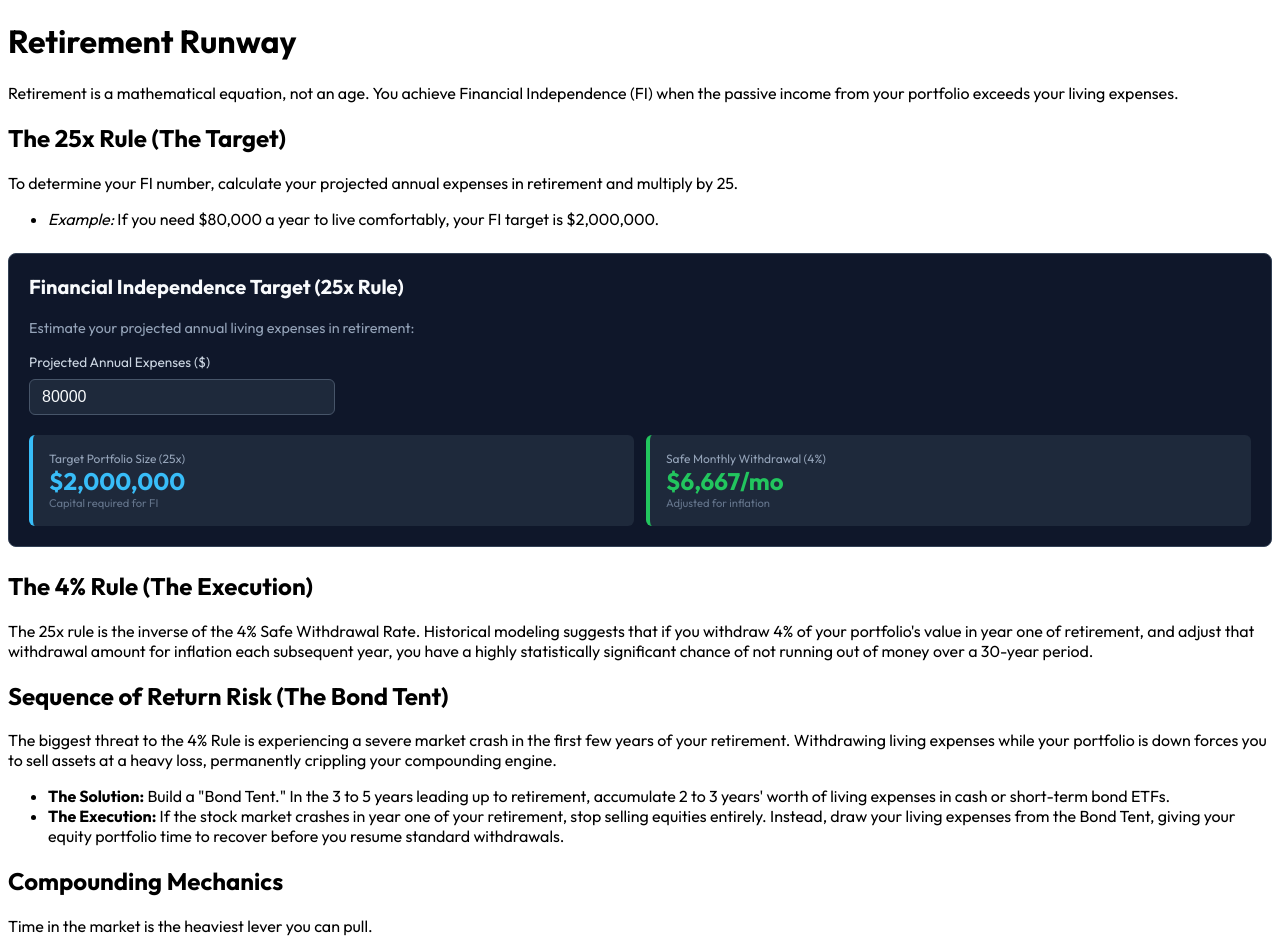
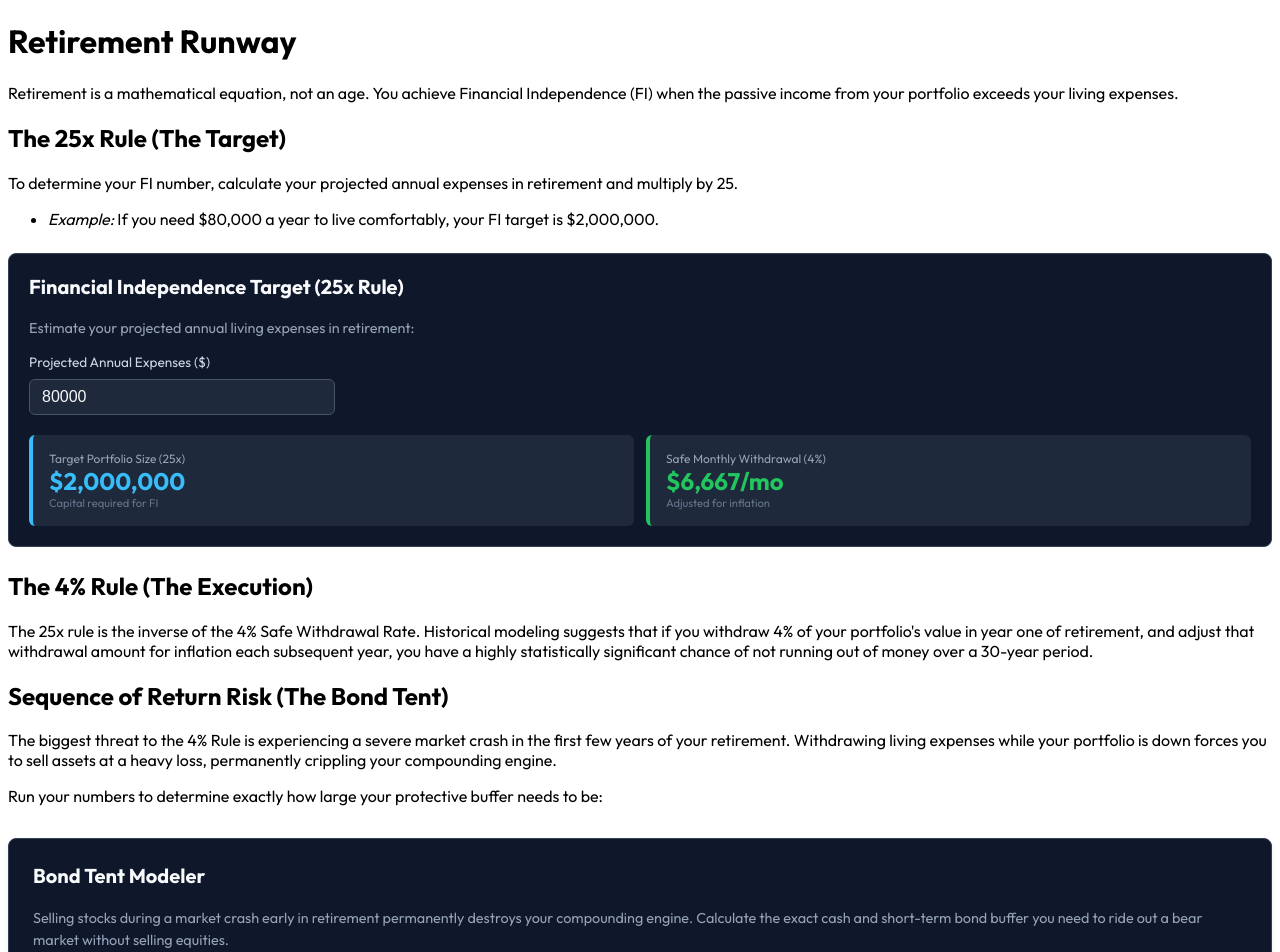
Before and after one commit to aa3682/diy-wealth-framework, a Next.js app: page /05-retirement-runway in a window 1280 px wide. Shown: the top 952 px of the page. Built offline with nearby package versions, Linux system fonts and the light colour scheme.

Commit message:
Update 05-retirement-runway.mdx

```diff
--- a/pages/05-retirement-runway.mdx
+++ b/pages/05-retirement-runway.mdx
@@ -1,4 +1,5 @@
 import FiCalculator from '../components/FiCalculator'
+import BondTentModeler from '../components/BondTentModeler'
 import LeadCapture from '../components/LeadCapture'
 
 # Retirement Runway
@@ -16,6 +17,11 @@ The 25x rule is the inverse of the 4% Safe Withdrawal Rate. Historical modeling
 
 ## Sequence of Return Risk (The Bond Tent)
 The biggest threat to the 4% Rule is experiencing a severe market crash in the first few years of your retirement. Withdrawing living expenses while your portfolio is down forces you to sell assets at a heavy loss, permanently crippling your compounding engine.
+
+Run your numbers to determine exactly how large your protective buffer needs to be:
+
+<BondTentModeler />
+
 * **The Solution:** Build a "Bond Tent." In the 3 to 5 years leading up to retirement, accumulate 2 to 3 years' worth of living expenses in cash or short-term bond ETFs.
 * **The Execution:** If the stock market crashes in year one of your retirement, stop selling equities entirely. Instead, draw your living expenses from the Bond Tent, giving your equity portfolio time to recover before you resume standard withdrawals.
 
```
